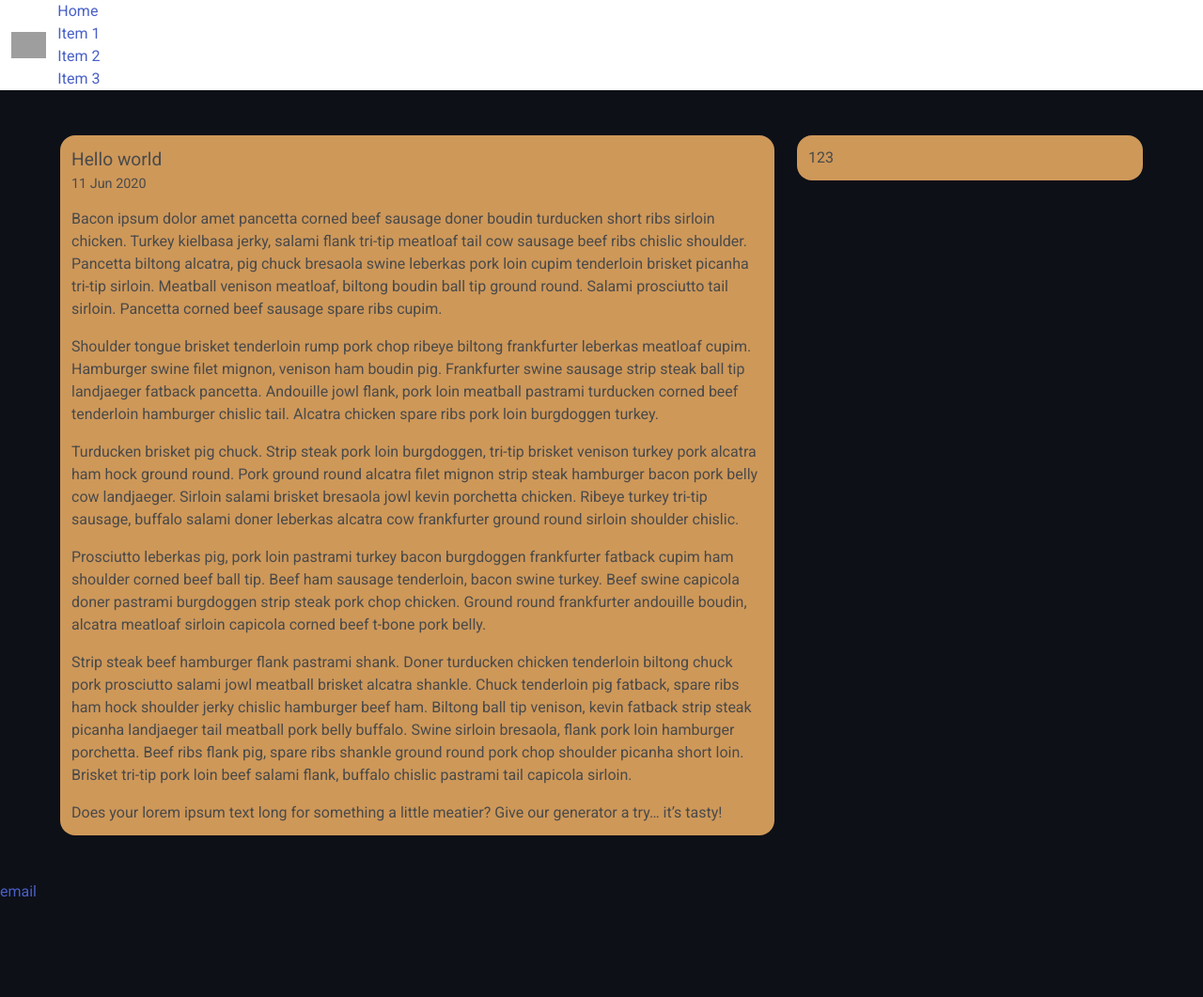
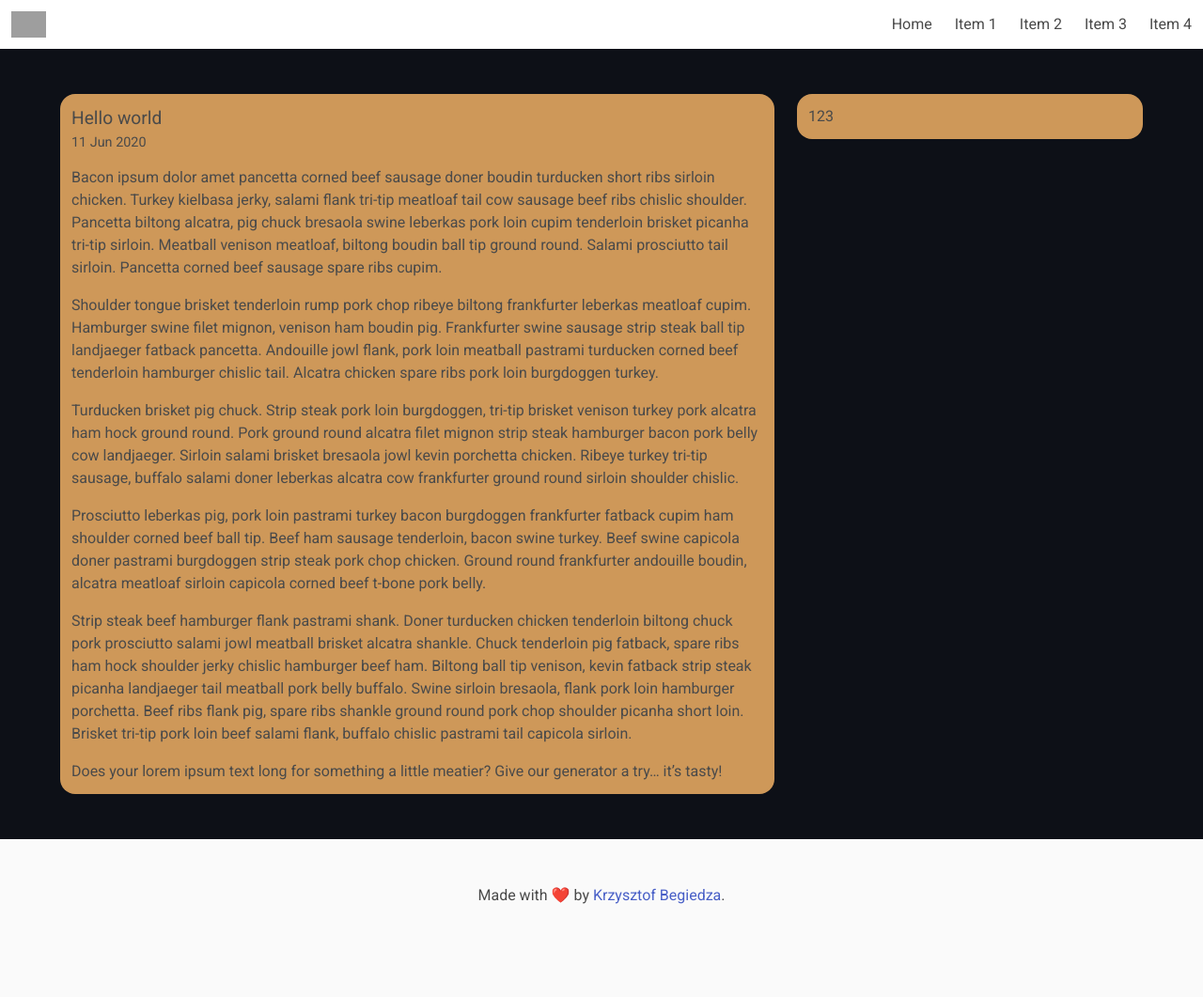
Before and after one commit to kbegiedza/kbegiedza.github.io, a Jekyll site: the page built from _posts/2020-06-11-hello-world.md, in a window 1280 px wide. Shown: the whole page at 94% size. Built offline with Jekyll 4.4.1, drawn with Linux system fonts in a browser that asks for light colours; before the commit the page ends 961 px from its top, so only the background shows below that; grey boxes are pictures that could not be loaded.

Commit message:
Added navbar & footer

```diff
--- a/_includes/section.html
+++ b/_includes/content.html
@@ -2,9 +2,7 @@
     <div class="container">
         <div class="columns">
             <div class="column is-8">
-                <div class="debug-column">
-                    {{ content }}
-                </div>
+                {% include main-panel.html %}
             </div>
             <div class="column is-4">
                 {% include side-panel.html %}
--- a/_includes/footer.html
+++ b/_includes/footer.html
@@ -1,5 +1,7 @@
-<footer>
-    <ul>
-        <li><a href="mailto:contact@kbegiedza.eu">email</a></li>
-    </ul>
+<footer class="footer">
+    <div class="content has-text-centered">
+        <p>
+            Made with ❤️ by <a href="https://kbegiedza.eu/">Krzysztof Begiedza</a>.
+        </p>
+    </div>
 </footer>
--- /dev/null
+++ b/_includes/main-panel.html
@@ -0,0 +1,3 @@
+<div class="debug-column">
+    {{ content }}
+</div>
--- a/_includes/navigation.html
+++ b/_includes/navigation.html
@@ -3,11 +3,19 @@
         <a class="navbar-item" href="/">
             <img src="https://kbegiedza.eu/static/img/bk.png">
         </a>
+        <a role="button" class="navbar-burger burger" aria-label="menu" aria-expanded="false" data-target="navbarMenu">
+            <span aria-hidden="true"></span>
+            <span aria-hidden="true"></span>
+            <span aria-hidden="true"></span>
+        </a>
     </div>
-    <ul>
-        <li><a href="/">Home</a></li>
-        <li><a href="#">Item 1</a></li>
-        <li><a href="#">Item 2</a></li>
-        <li><a href="#">Item 3</a></li>
-    </ul>
+    <div id="navbarMenu" class="navbar-menu">
+        <div class="navbar-end">
+            <a class="navbar-item" href="/blog">Home</a>
+            <a class="navbar-item" href="#">Item 1</a>
+            <a class="navbar-item" href="#">Item 2</a>
+            <a class="navbar-item" href="#">Item 3</a>
+            <a class="navbar-item" href="#">Item 4</a>
+        </div>
+    </div>
 </nav>
--- a/_layouts/default.html
+++ b/_layouts/default.html
@@ -14,8 +14,10 @@
 
 <body>
     {% include navigation.html %}
-    {% include section.html %}
+    {% include content.html %}
     {% include footer.html %}
 </body>
 
+<script src="static/js/main.js"></script>
+
 </html>
--- /dev/null
+++ b/static/js/main.js
@@ -0,0 +1,15 @@
+document.addEventListener('DOMContentLoaded', () => {
+    const $navbarBurgers = Array.prototype.slice.call(document.querySelectorAll('.navbar-burger'), 0);
+
+    if ($navbarBurgers.length > 0) {
+        $navbarBurgers.forEach(el => {
+            el.addEventListener('click', () => {
+                const target = el.dataset.target;
+                const $target = document.getElementById(target);
+
+                el.classList.toggle('is-active');
+                $target.classList.toggle('is-active');
+            });
+        });
+    }
+});
```
